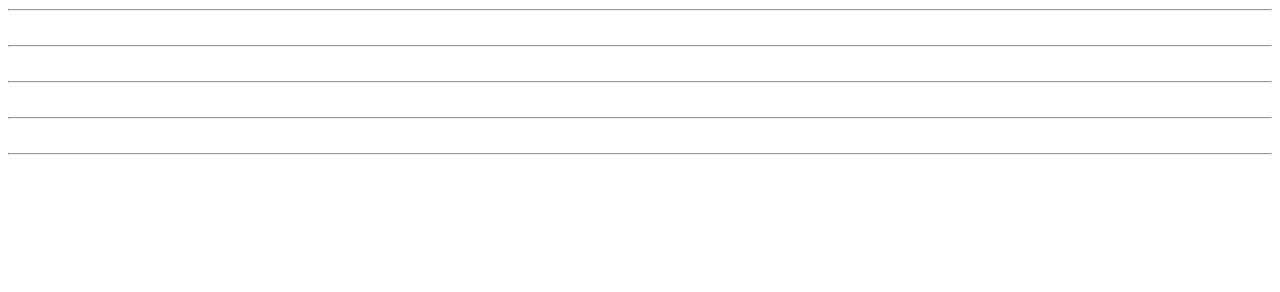
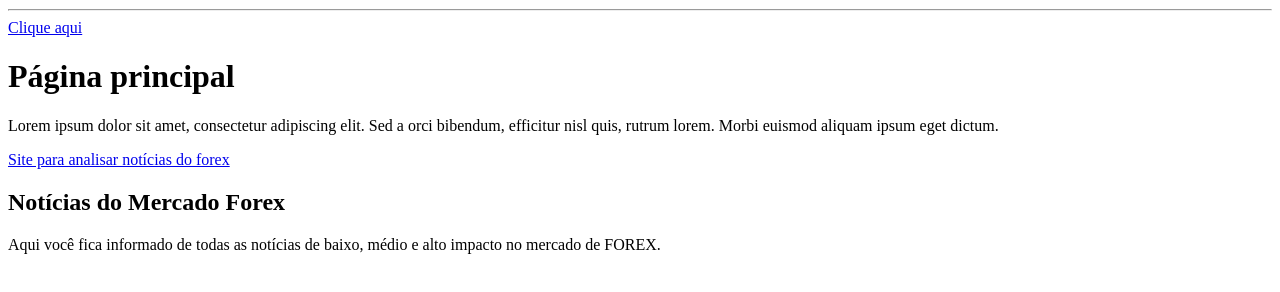
Before and after one commit to LuizPedrosa77/Desenvolvimentos-web-Udemy, a plain HTML site: page html/05-imagens-e-links.html in a window 1280 px wide. Shown: the part 458-750 px from the top of the page. Drawn offline with Linux system fonts and the light colour scheme.

Commit message:
Aula sobre imagens e links

```diff
--- a/html/05-imagens.html
+++ b/html/05-imagens-e-links.html
@@ -18,23 +18,17 @@
     <hr>
 
     <!--LINKS-->
-
-    <br>
-    <hr>
-
-
-    <br>
-    <hr>
-
-
-    <br>
-    <hr>
-
-
-    <br>
-    <hr>
-
-
+    <a href="exemplo-de-link.html" target="_blank">Clique aqui</a>
+    <h1>Página principal</h1>
+    <p>
+        Lorem ipsum dolor sit amet, consectetur adipiscing elit. Sed a orci bibendum,
+        efficitur nisl quis, rutrum lorem. Morbi euismod aliquam ipsum eget dictum.
+    </p>
+    <a href="https://www.forexfactory.com/" target="_blank">Site para analisar notícias do forex</a>
+    <h2>Notícias do Mercado Forex</h2>
+    <p>
+        Aqui você fica informado de todas as notícias de baixo, médio e alto impacto no mercado de FOREX.
+    </p>
 </body>
 
 </html>
```
Also changed, not shown: html/exemplo-de-link.html (+2 -0 lines), html/03-formatacao-de-textos-e-listas.html (renamed from html/03-formatacao-de-textos.html).
